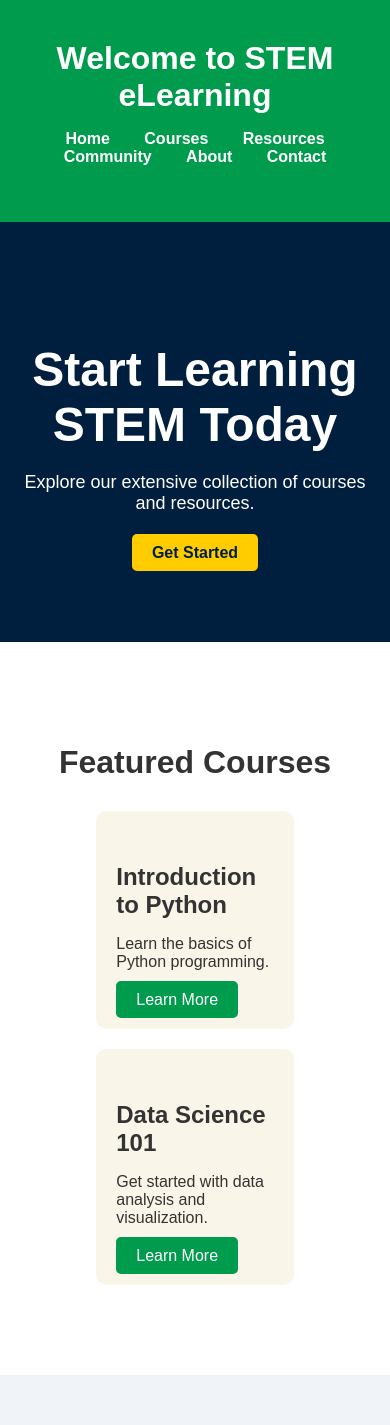
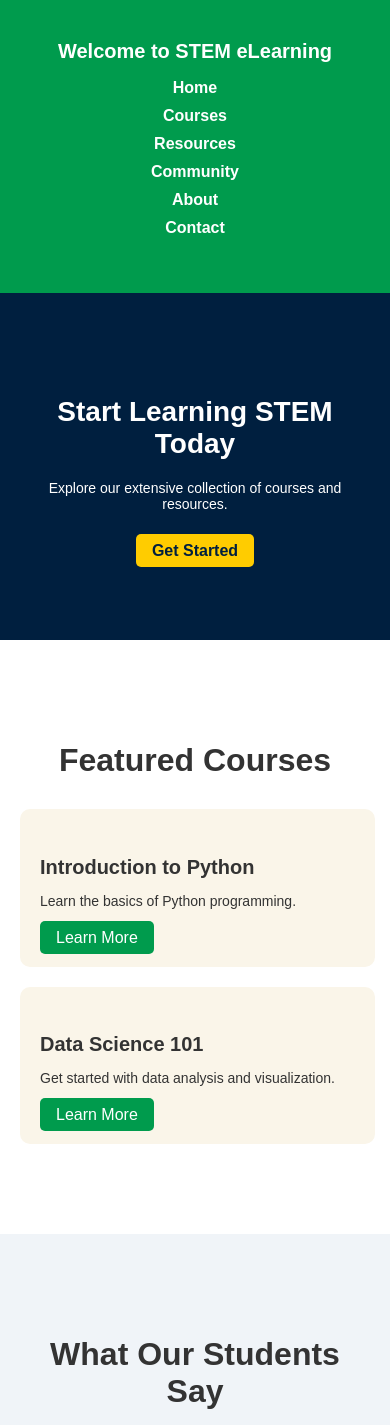
Before and after one commit to swalehmwadime/STEM-eLearning, a Flask app: page / in a window 390 px wide. Shown: the top 1425 px of the page. Run offline with Flask 2, Linux system fonts and the light colour scheme.

Commit message:
Update style.css

```diff
--- a/app/static/css/style.css
+++ b/app/static/css/style.css
@@ -205,3 +205,58 @@ footer p {
     margin-top: 30px;
     font-size: 14px;
 }
+
+/* Responsive Styles */
+@media (max-width: 768px) {
+    header h1 {
+        font-size: 24px;
+    }
+
+    nav ul li {
+        display: block;
+        margin: 10px 0;
+    }
+
+    .hero h2 {
+        font-size: 36px;
+    }
+
+    .hero p {
+        font-size: 16px;
+    }
+
+    .courses-grid {
+        flex-direction: column;
+        align-items: center;
+    }
+
+    .course-card {
+        width: 90%;
+    }
+
+    .btn-primary, .btn-secondary {
+        padding: 8px 16px;
+    }
+}
+
+@media (max-width: 480px) {
+    header h1 {
+        font-size: 20px;
+    }
+
+    .hero h2 {
+        font-size: 28px;
+    }
+
+    .hero p {
+        font-size: 14px;
+    }
+
+    .course-card h4 {
+        font-size: 20px;
+    }
+
+    .course-card p {
+        font-size: 14px;
+    }
+}
```
